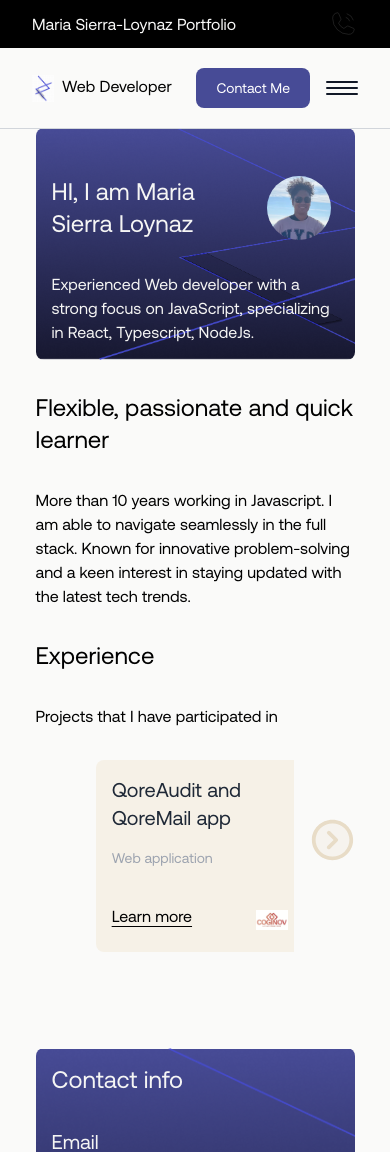
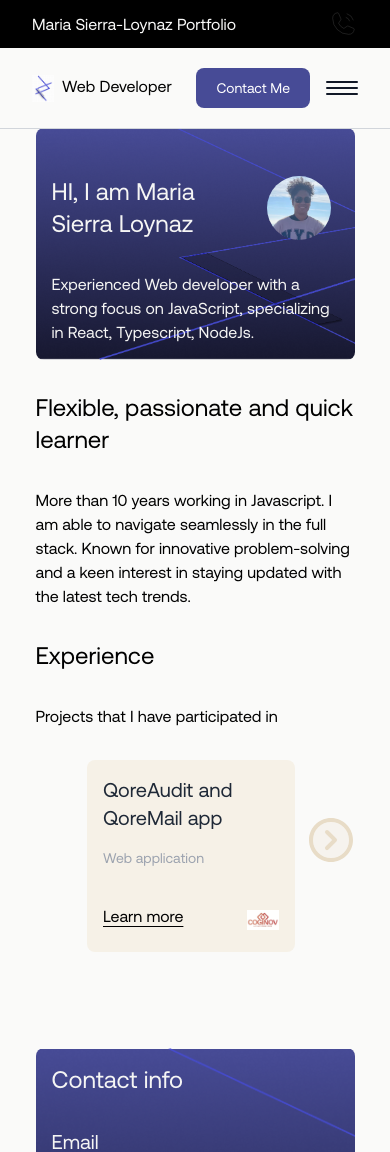
Before and after one commit to mlsloynaz/portfolio, a Next.js app: page / in a window 390 px wide. Shown: the top 1152 px of the page. Built offline with nearby package versions, Linux system fonts and the light colour scheme.

Commit message:
Review mobile scrll projects #54

```diff
--- a/app/components/projects/projectList.tsx
+++ b/app/components/projects/projectList.tsx
@@ -61,8 +61,8 @@ export default function ProjectList() {
     };
 
     return (
-        <div className="flex items-center justify-between">
-            <div className="relative h-12 w-12 transform rotate-180">
+        <div className="flex relative items-center justify-center">
+            <div className="absolute h-12 w-12 transform rotate-180 left-0">
                 {scrollLeft > 0 ?
                     <button onClick={scrollLeftHandler}>
                         <Image
@@ -80,7 +80,7 @@ export default function ProjectList() {
                     }
                 </div>
             </div>
-            <div className="relative h-12 w-12">
+            <div className="absolute h-12 w-12 right-0">
                 {scrollRight ?
                     <button onClick={scrollRightHandler}>
                         <Image
```
